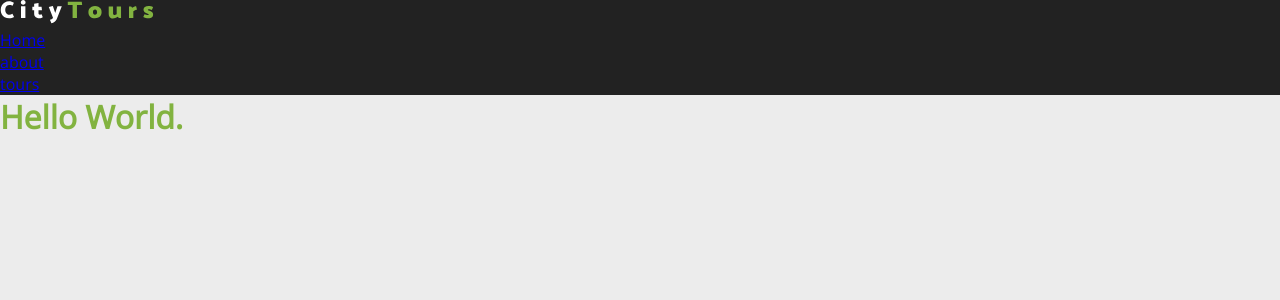
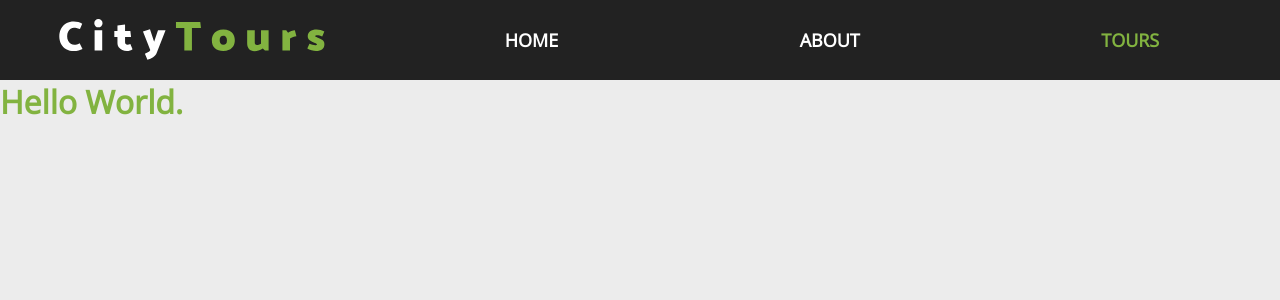
Before and after one commit to muhammadsalif/City-Tours-App-React, a React (Create React App) app: page / in a window 1280 px wide. Shown: the top 300 px of the page. Built offline with nearby package versions, Linux system fonts and the light colour scheme.

Commit message:
NavBar scss completed.

```diff
--- a/src/components/Navbar/Navbar.jsx
+++ b/src/components/Navbar/Navbar.jsx
@@ -5,7 +5,10 @@ import "./navbar.scss";
 export default function Navbar() {
   return (
     <nav className="navbar">
+      <div className="logo">
         <img src={logo} alt="City Tours App." />
+      </div>
+      <div className="items">
         <ul className="nav-links">
           <li>
             <a href="/" className="nav-link">
@@ -23,6 +26,7 @@ export default function Navbar() {
             </a>
           </li>
         </ul>
+      </div>
     </nav>
   );
 }
--- a/src/components/Navbar/navbar.scss
+++ b/src/components/Navbar/navbar.scss
@@ -5,4 +5,51 @@
 }
 .navbar {
   background-color: $mainBlack;
+  width: 100%;
+  height: 10vh;
+
+  display: flex;
+  justify-content: space-between;
+  align-items: center;
 }
+
+.navbar .logo {
+  width: 30%;
+  height: 100%;
+  display: flex;
+  justify-content: center;
+  align-items: center;
+}
+.navbar .logo img {
+  width: 70%;
+}
+
+.navbar .items {
+  width: 70%;
+  height: 100%;
+  display: flex;
+  justify-content: center;
+  align-items: center;
+}
+
+.navbar .items .nav-links {
+  width: 100%;
+  display: flex;
+  justify-content: space-around;
+  list-style: none;
+}
+
+.navbar .items .nav-links .nav-link {
+  text-decoration: none;
+  text-transform: uppercase;
+  color: $mainWhite;
+  font-size: 18px;
+  font-weight: bold;
+  transition: all 0.3s linear;
+  &:hover {
+    color: $mainGreen;
+  }
+}
+.navbar .items .nav-links .active {
+  color: $mainGreen;
+}
```
Lines whose indentation alone changed are shown as unchanged.
